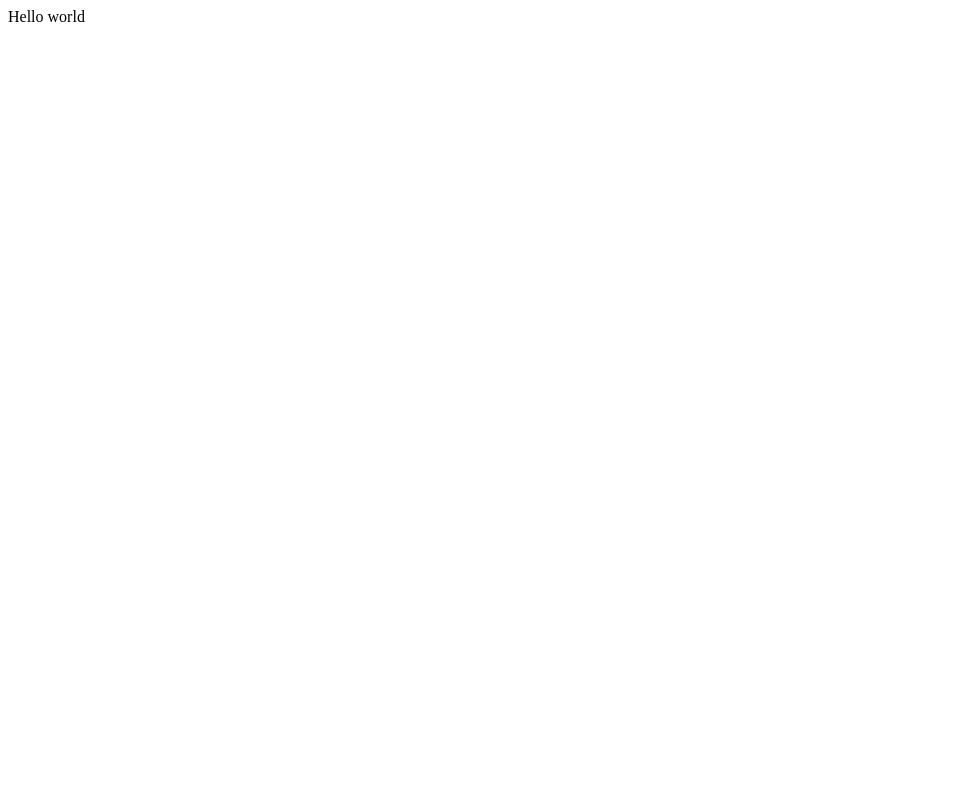
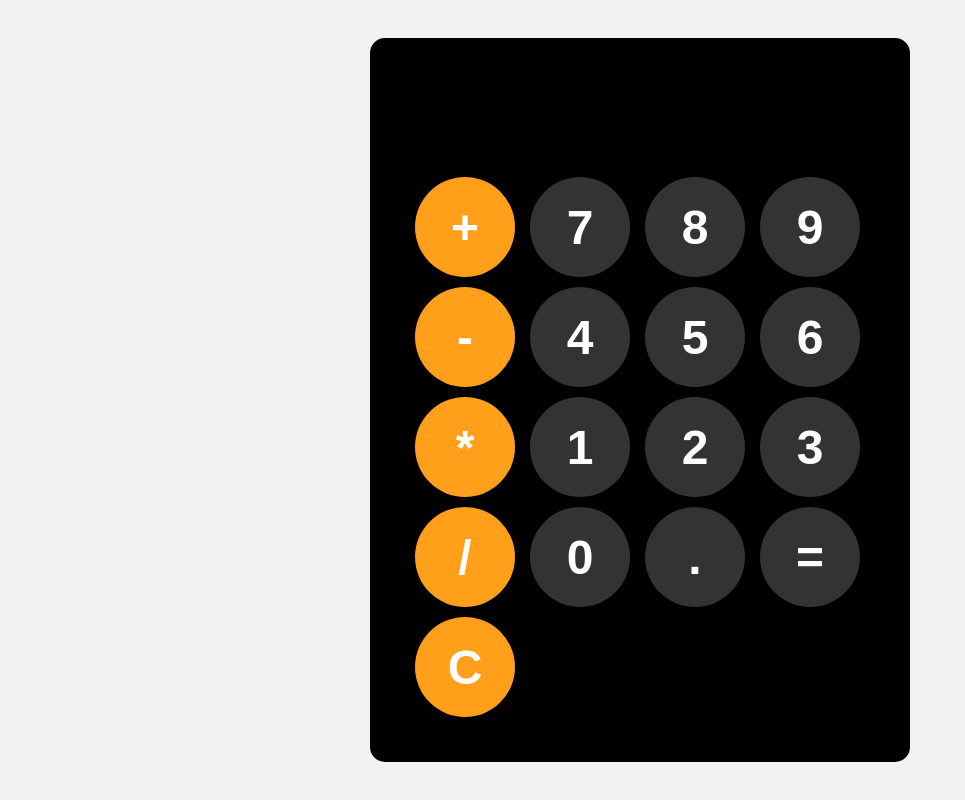
Before and after one commit to Allsamir/Calculator, a plain HTML site: page index.html in a window 1280 px wide. Shown: the whole page, without its empty margins (0-965 px from the left). Drawn offline with Linux system fonts and the light colour scheme.

Commit message:
Simple calculator Done

```diff
--- a/index.html
+++ b/index.html
@@ -9,7 +9,30 @@
 </head>
 
 <body>
-  Hello world
+  <div class="container">
+    <div id="calculator">
+      <input id="display" readonly>
+      <div id="keys">
+        <button class="operator-btn" onclick="displayFunction('+')">+</button>
+        <button onclick="displayFunction('7')">7</button>
+        <button onclick="displayFunction('8')">8</button>
+        <button onclick="displayFunction('9')">9</button>
+        <button class="operator-btn" onclick="displayFunction('-')">-</button>
+        <button onclick="displayFunction('4')">4</button>
+        <button onclick="displayFunction('5')">5</button>
+        <button onclick="displayFunction('6')">6</button>
+        <button class="operator-btn" onclick="displayFunction('*')">*</button>
+        <button onclick="displayFunction('1')">1</button>
+        <button onclick="displayFunction('2')">2</button>
+        <button onclick="displayFunction('3')">3</button>
+        <button class="operator-btn" onclick="displayFunction('/')">/</button>
+        <button onclick="displayFunction('0')">0</button>
+        <button onclick="displayFunction('.')">.</button>
+        <button onclick="calculatorFunction()">=</button>
+        <button class="operator-btn" onclick="clearFunction()">C</button>
+      </div>
+    </div>
+  </div>
   <script src="script.js"></script>
 </body>
 
--- a/script.js
+++ b/script.js
@@ -0,0 +1,17 @@
+let display = document.getElementById('display');
+
+function displayFunction(input) {
+  display.value += input;
+}
+
+function clearFunction() {
+  display.value = '';
+}
+
+function calculatorFunction() {
+  try {
+    display.value = eval(display.value); // eval is built-in javascript calculator function;
+  } catch (error) {
+    display.value = "Error";
+  }
+}
--- a/style.css
+++ b/style.css
@@ -1,4 +1,66 @@
-html {
-  height: 100%;
+body {
+  display: flex;
+  justify-content: center;
+  align-items: center;
+  margin: 0;
+  height: 100vh;
+  background-color: hsl(0, 0%, 95%);
+}
+
+#calculator {
+  background-color: black;
+  border-radius: 15px;
+  max-width: 500px;
+  margin: 0 auto;
+  overflow: hidden;
+  padding: 20px;
+}
+
+#display {
   width: 100%;
+  background-color: black;
+  color: white;
+  font-size: 5rem;
+  text-align: right;
+  border: none;
+  outline: none;
 }
+
+button {
+  width: 100px;
+  height: 100px;
+  border-radius: 50%;
+  border: none;
+  color: white;
+  background-color: #333333;
+  font-size: 3rem;
+  font-weight: bold;
+  cursor: pointer;
+}
+
+button:hover {
+  background-color: hsl(0, 0%, 40%);
+}
+
+button:active {
+  background-color: hsl(0, 0%, 60%);
+}
+
+.operator-btn {
+  background-color: hsl(35, 100%, 55%);
+}
+
+.operator-btn:hover {
+  background-color: hsl(35, 100%, 65%);
+}
+
+.operator-btn:active {
+  background-color: hsl(35, 100%, 75%);
+}
+
+#keys {
+  display: grid;
+  grid-template-columns: repeat(4, 1fr);
+  gap: 10px;
+  padding: 25px;
+}
```
